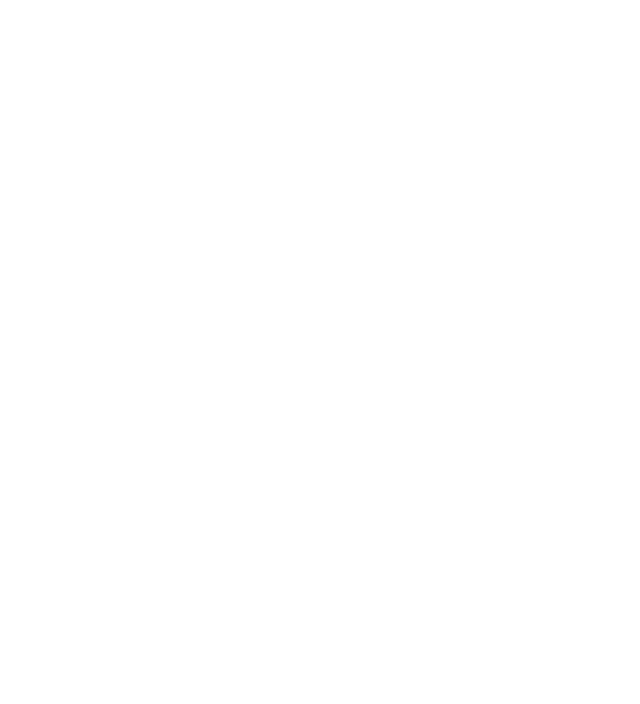
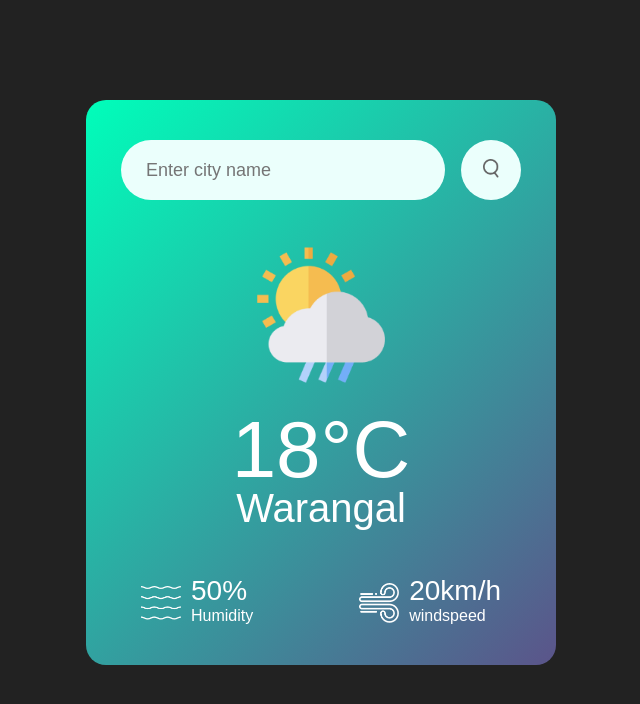
Before and after one commit to ShanmukhaSasank/Weather-App, a plain HTML site: page index.html in a window 1280 px wide. Shown: the whole page, without its empty margins (319-959 px from the left). Drawn offline with Linux system fonts and the light colour scheme.

Commit message:
Added HTML code and did styling.

```diff
--- a/index.html
+++ b/index.html
@@ -4,8 +4,38 @@
     <meta charset="UTF-8">
     <meta name="viewport" content="width=device-width, initial-scale=1.0">
     <title>Weather App</title>
+    <link rel="stylesheet" href="style.css">
 </head>
 <body>
 
+    <div class="card">
+        <div class="search">
+            <input type="text" placeholder="Enter city name" spellcheck="false">
+            <button><img src="images/search.png"></button>
+        </div>
+        <div class="weather">
+            <img src="images/drizzle.png" class="weather-icon">
+            <h1 class="temperature">18°C</h1>
+            <h2 class="city">Warangal</h2>
+            <div class="details">
+                <div class="col">
+                    <img src="images/humidity.png">
+                    <div>
+                        <p class="humidity">50%</p>
+                        <p>Humidity</p>
+                    </div>
+                </div>
+                <div class="col">
+                    <img src="images/wind.png">
+                    <div>
+                        <p class="wind">20km/h</p>
+                        <p>windspeed</p>
+                    </div>
+                </div>
+            </div>
+        </div>
+    </div>
+
+
 </body>
 </html>
--- a/style.css
+++ b/style.css
@@ -4,3 +4,92 @@
     font-family:'poppins',sans-serif;
     box-sizing: border-box;
 }
+body{
+    background-color: #222;
+}
+
+.card{
+    width: 90%;
+    max-width: 470px;
+    margin: 100px auto 0;
+    background: linear-gradient(135deg,#00feba,#5b548a);
+    color: #fff;
+    border-radius: 20px;
+    text-align: center;
+    padding: 40px 35px;
+}
+
+.search{
+    width: 100%;
+    display: flex;
+    align-items: center;
+    justify-content: space-between;
+}
+
+.search input{
+    border: 0;
+    outline: 0;
+    background: #ebfffc;
+    color: #555;
+    padding: 10px 25px;
+    height: 60px;
+    border-radius: 30px;
+    flex: 1;
+    margin-right: 16px;
+    font-size: 18px;
+}
+
+.search button{
+    border: 0;
+    outline: 0;
+    background: #ebfffc;
+    color: #555;
+    border-radius: 50%;
+    width: 60px;
+    height: 60px;
+    cursor: pointer;
+}
+
+.search button img{
+    width: 16px;
+}
+
+.weather-icon{
+    width:170px;
+    margin-top: 30px;
+}
+
+.weather h1{
+    font-size: 80px;
+    font-weight: 500;
+}
+
+.weather h2{
+    font-size: 40px;
+    font-weight: 400;
+    margin-top: -10px;
+}
+
+.details{
+    display: flex;
+    align-items: center;
+    justify-content: space-between;
+    padding: 0 20px;
+    margin-top: 50px;
+}
+
+.col{
+    display: flex;
+    align-items: center;
+    text-align: left;
+}
+
+.col img{
+    width: 40px;
+    margin-right: 10px;
+}
+
+.humidity, .wind{
+    font-size: 28px;
+    margin-top: -6px;
+}
```
